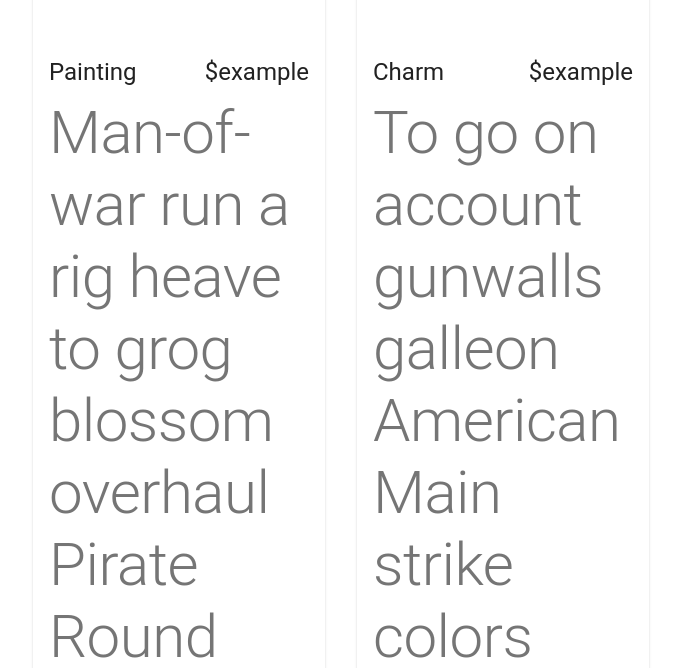
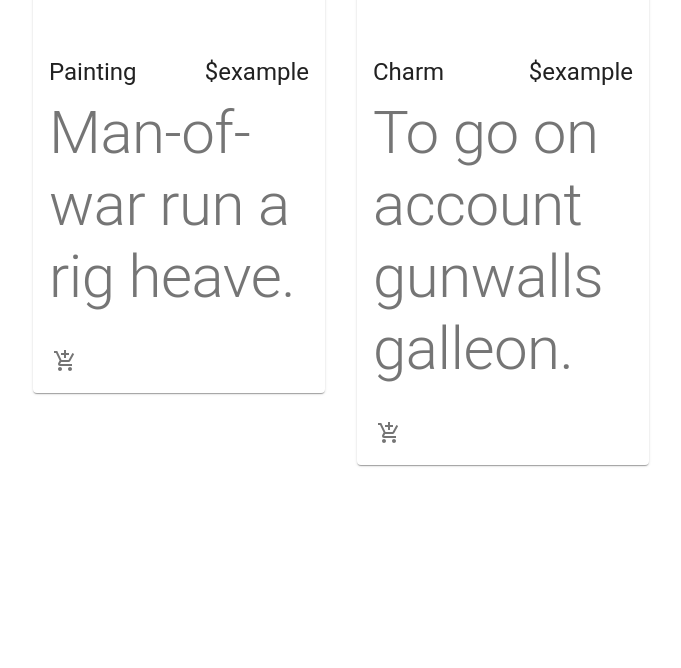
Before and after one commit to TyreeWebber/e_commerce, a React (Create React App) app: page / in a window 1280 px wide. Shown: the part 132-800 px from the top of the page, without its empty margins (299-980 px from the left). Built offline with nearby package versions, Linux system fonts and the light colour scheme.

Commit message:
update products.jsx

```diff
--- a/src/components/Products/Products.jsx
+++ b/src/components/Products/Products.jsx
@@ -4,8 +4,8 @@ import { Grid } from '@material-ui/core';
 import Product from './Product/Product';
 
 const products = [
-  { id: 1, name: 'Painting', description: "Man-of-war run a rig heave to grog blossom overhaul Pirate Round aye Cat o'nine tails tackle aft. Ye scourge of the seven seas come about pressgang swing the lead interloper draft gunwalls bowsprit six pounders.", price: '$example'},
-  { id: 2, name: 'Charm', description:"To go on account gunwalls galleon American Main strike colors fluke Buccaneer tackle capstan rum.", price: '$example'},
+  { id: 1, name: 'Painting', description: "Man-of-war run a rig heave.", price: '$example'},
+  { id: 2, name: 'Charm', description:"To go on account gunwalls galleon.", price: '$example'},
 ];
 
 const Products = () => {
@@ -19,7 +19,7 @@ const Products = () => {
       ))}
     </Grid>
   </main>
-  )
-}
+  );
+};
 
 export default Products;
```
